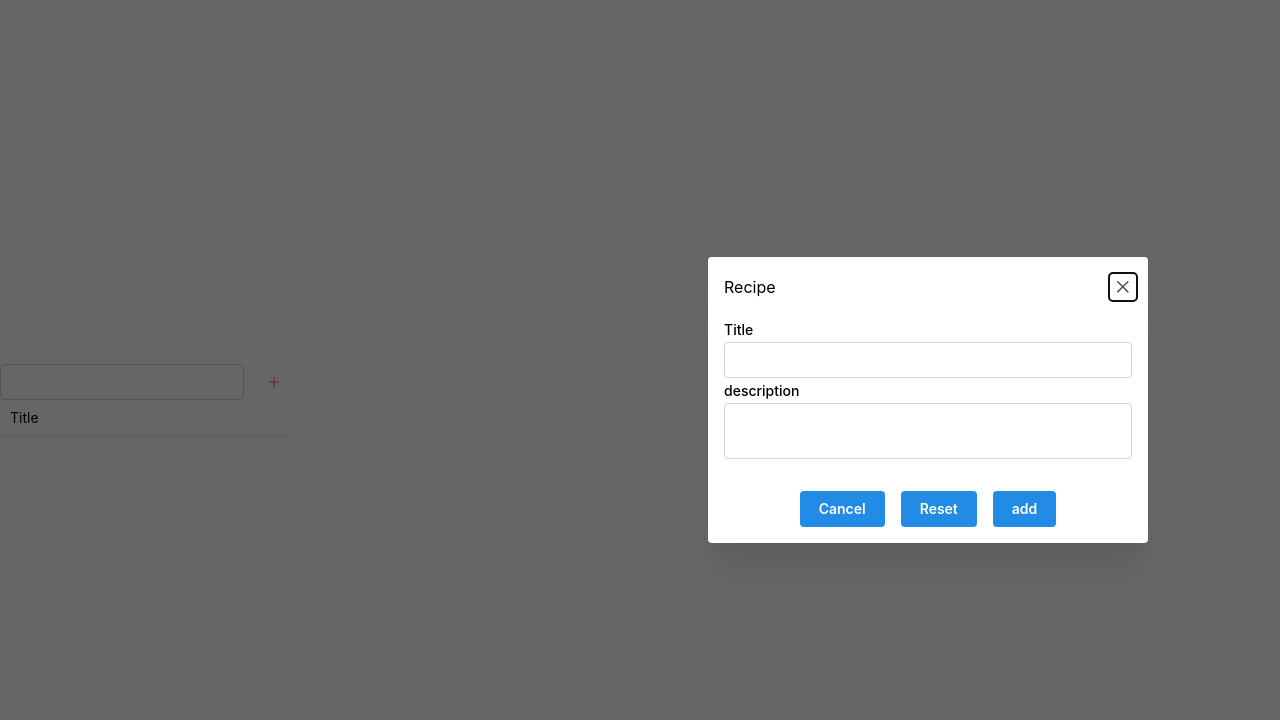
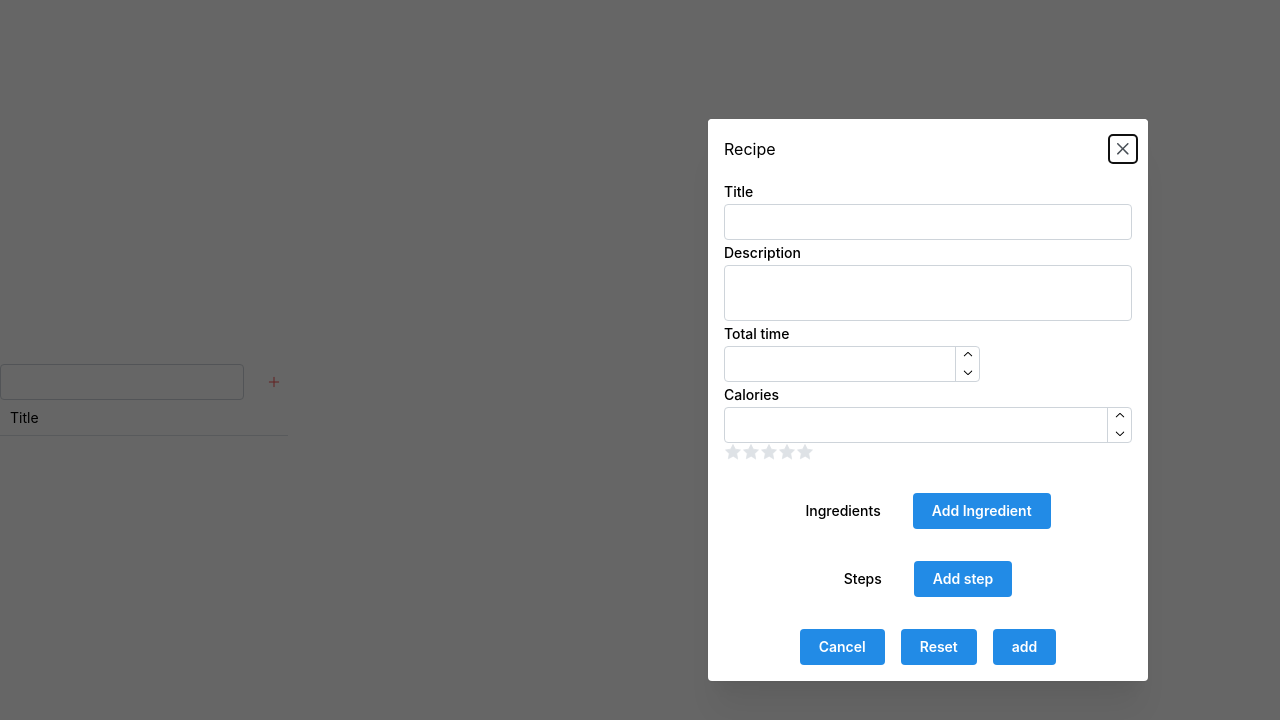
Before and after one commit to PandaGamersHDNL/MealPrepper, a React (Vite) app: page / in a window 1280 px wide. Both pictures are taken after a click on the button 274 px from the left and 381 px from the top of the page. Shown: the top 720 px of the page. Built offline with nearby package versions, Linux system fonts and the light colour scheme.

Commit message:
adding remaining fields crudely

```diff
--- a/src/Components/Dashboard/Recipe/FormModal.tsx
+++ b/src/Components/Dashboard/Recipe/FormModal.tsx
@@ -1,4 +1,4 @@
-import { Button, Group, Modal, ModalProps, TextInput, Textarea } from "@mantine/core";
+import { Button, Group, Modal, ModalProps, TextInput, Textarea, InputLabel, NumberInput, Rating } from "@mantine/core";
 import { Form, useForm } from "@mantine/form";
 import { IRecipe, createEmptyRecipe } from "../../../Interfaces/Recipe";
 import { useEffect } from "react";
@@ -18,7 +18,7 @@ export function RecipeFormModal(props: { data: IRecipe, closeModal: () => void }
         <Modal {...props} centered title={"Recipe"} >
             <Form form={form} onSubmit={(value) => {
                 console.log(value);
-                if(props.data.id) {
+                if (props.data.id) {
                     DataManager.UpdateRecipe(value);
                 } else {
                     DataManager.AddRecipe(value);
@@ -26,9 +26,35 @@ export function RecipeFormModal(props: { data: IRecipe, closeModal: () => void }
                 props.closeModal();
             }} >
                 <TextInput label="Title" {...form.getInputProps("title")} />
-                <Textarea label="description" {...form.getInputProps("description")} />
+                <Textarea label="Description" {...form.getInputProps("description")} />
+                <Group>
+                    <NumberInput suffix=" min" label="Total time" {...form.getInputProps("totalTime")} />
+                    {/* <NumberInput suffix=" min" label="Preparation time" {...form.getInputProps("prepTime")} />
+                    <NumberInput suffix=" min" label="Cooking time" {...form.getInputProps("cookTime")} />*/}
+                </Group>
+                <NumberInput suffix=" kcal" label="Calories" {...form.getInputProps("calories")}/>
+                <Rating fractions={2} {...form.getInputProps("rating")}/>
+                <Group justify="center" mt="xl" title="Ingredients">
+                    <InputLabel > Ingredients</InputLabel>
+                    {form.values.ingredients?.map((_, i) => (
+                        <TextInput {...form.getInputProps(`ingredients.${i}`)} />
+                    )
+
+                    )}<br />
+                    <Button onClick={() => form.insertListItem("ingredients", "")}>Add Ingredient</Button>
+                </Group>
+                <Group justify="center" mt="xl" title="Steps">
+                    <InputLabel > Steps</InputLabel>
+                    {form.values.steps?.map((_, i) => (
+                        <TextInput {...form.getInputProps(`steps.${i}`)} />
+                    )
+
+                    )}<br />
+                    <Button onClick={() => form.insertListItem("steps", "")}>Add step</Button>
+                </Group>
                 <Group justify="center" mt="xl">
-                    <Button onClick={() =>{ props.closeModal();
+                    <Button onClick={() => {
+                        props.closeModal();
                     }}>Cancel</Button>
                     <Button type="reset">Reset</Button>
                     <Button type="submit" >{props.data.id ? "save" : "add"}</Button>
--- a/src/Interfaces/Recipe.ts
+++ b/src/Interfaces/Recipe.ts
@@ -6,7 +6,9 @@ export interface IRecipe {
     cookTime?: number,
     ingredients?: string[],
     steps?: string[],
-    description?: string
+    description?: string,
+    calories?: number,
+    rating?: number
 }
 
 export function createEmptyRecipe():IRecipe {
```
